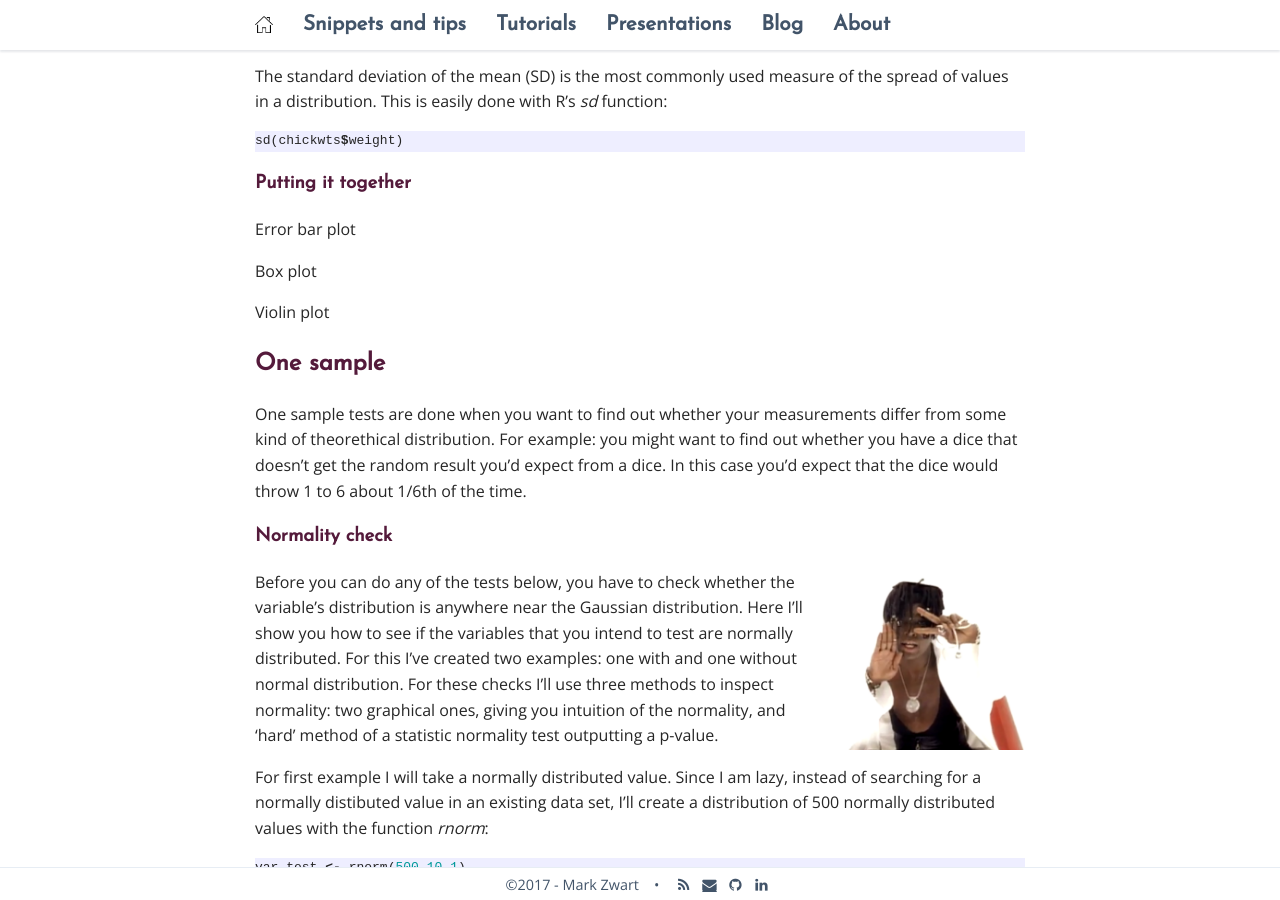
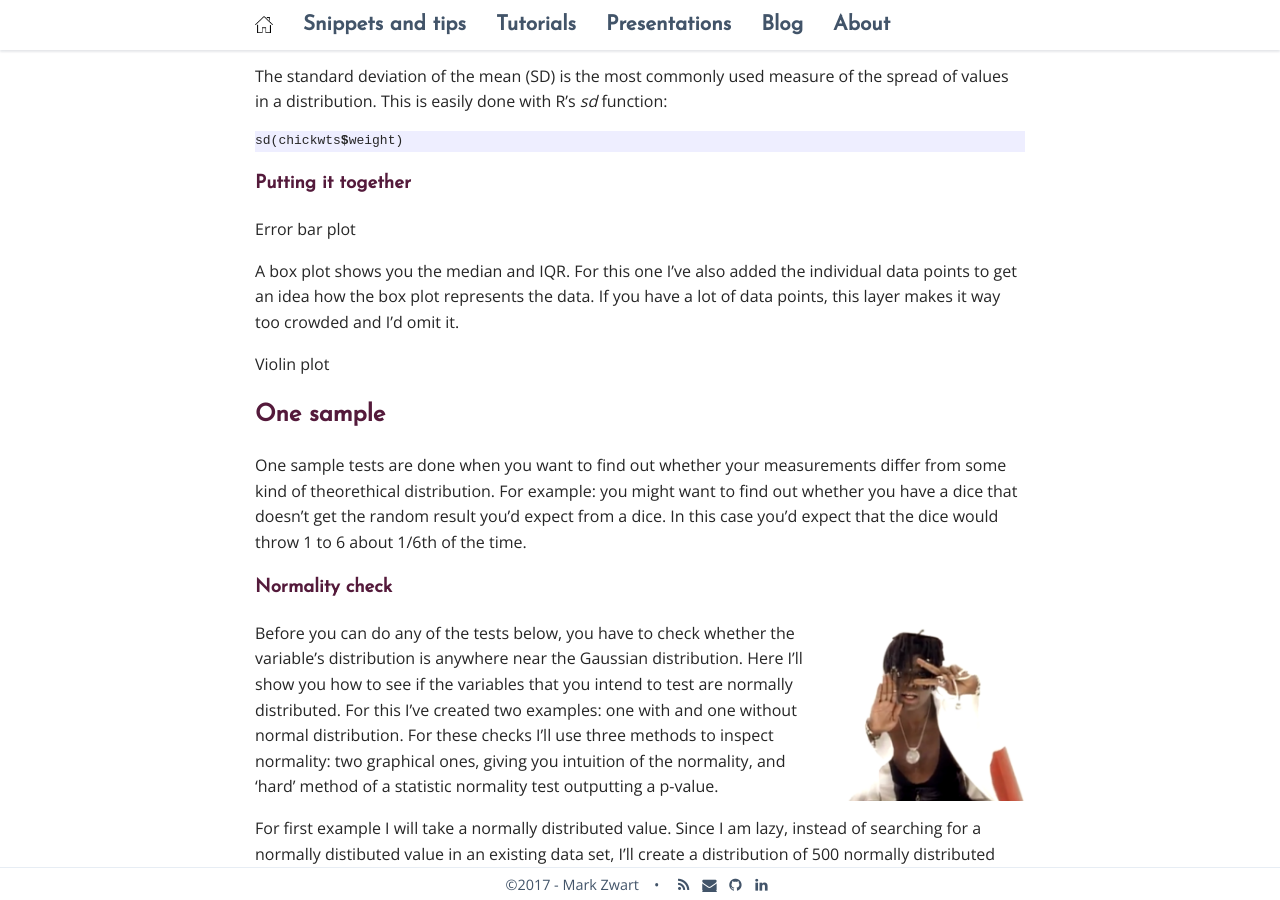
Before and after one commit to mark-me/mark-me.github.io, a Jekyll site: the page built from _pages/tutorials/statistical-tests/statistical-tests-gaussian.md, in a window 1280 px wide and 900 px high, scrolled down 1153 px. Built offline with Jekyll 4.4.1, drawn with Linux system fonts in a browser that asks for light colours; nearby versions of some CDN libraries; comment, search, counter and statistics services are not loaded.

Commit message:
Update statistical-tests-gaussian.md

```diff
--- a/_pages/tutorials/statistical-tests/statistical-tests-gaussian.md
+++ b/_pages/tutorials/statistical-tests/statistical-tests-gaussian.md
@@ -48,7 +48,7 @@ sd(chickwts$weight)
 
 Error bar plot
 
-Box plot
+A box plot shows you the median and IQR. For this one I've also added the individual data points to get an idea how the box plot represents the data. If you have a lot of data points, this layer makes it way too crowded and I'd omit it.
 
 Violin plot
 
```
